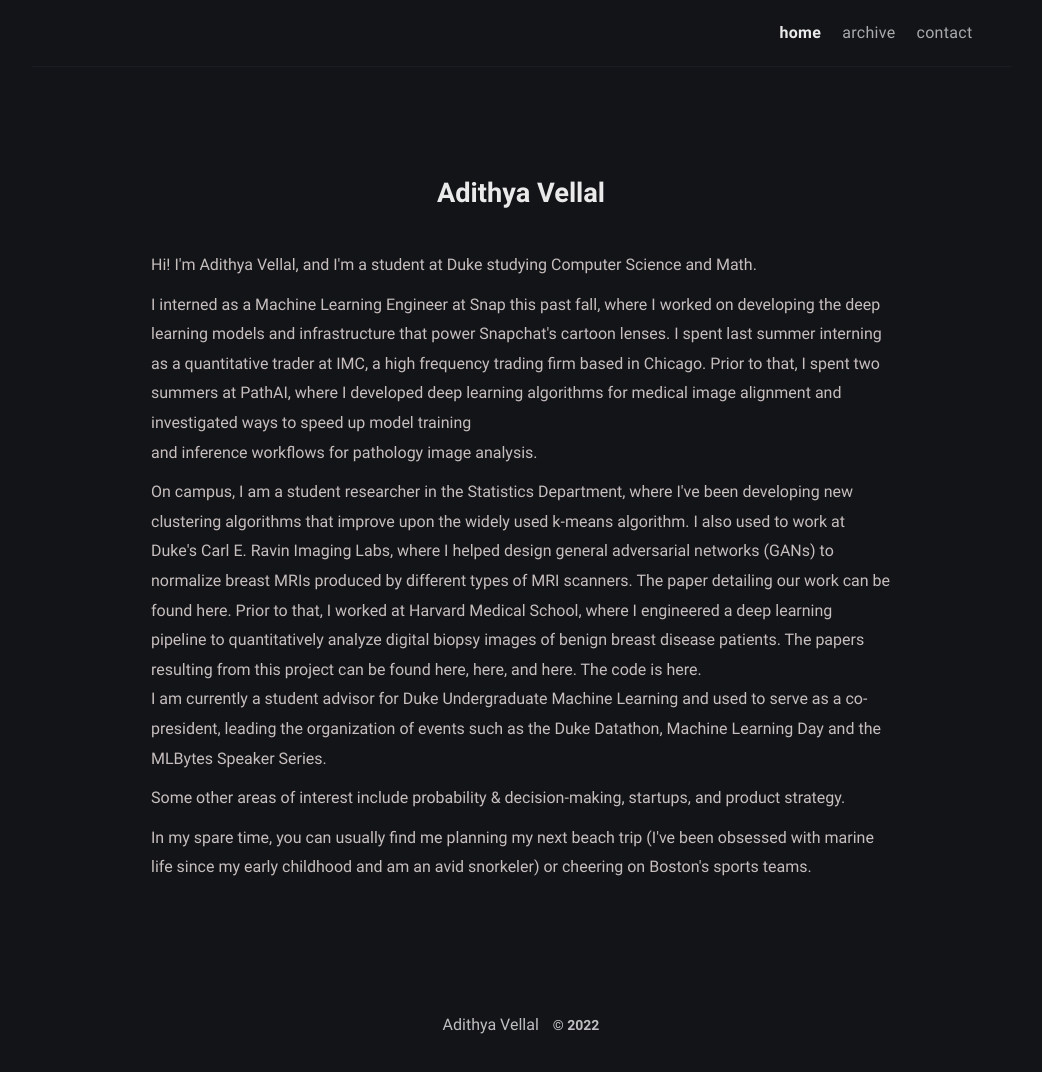
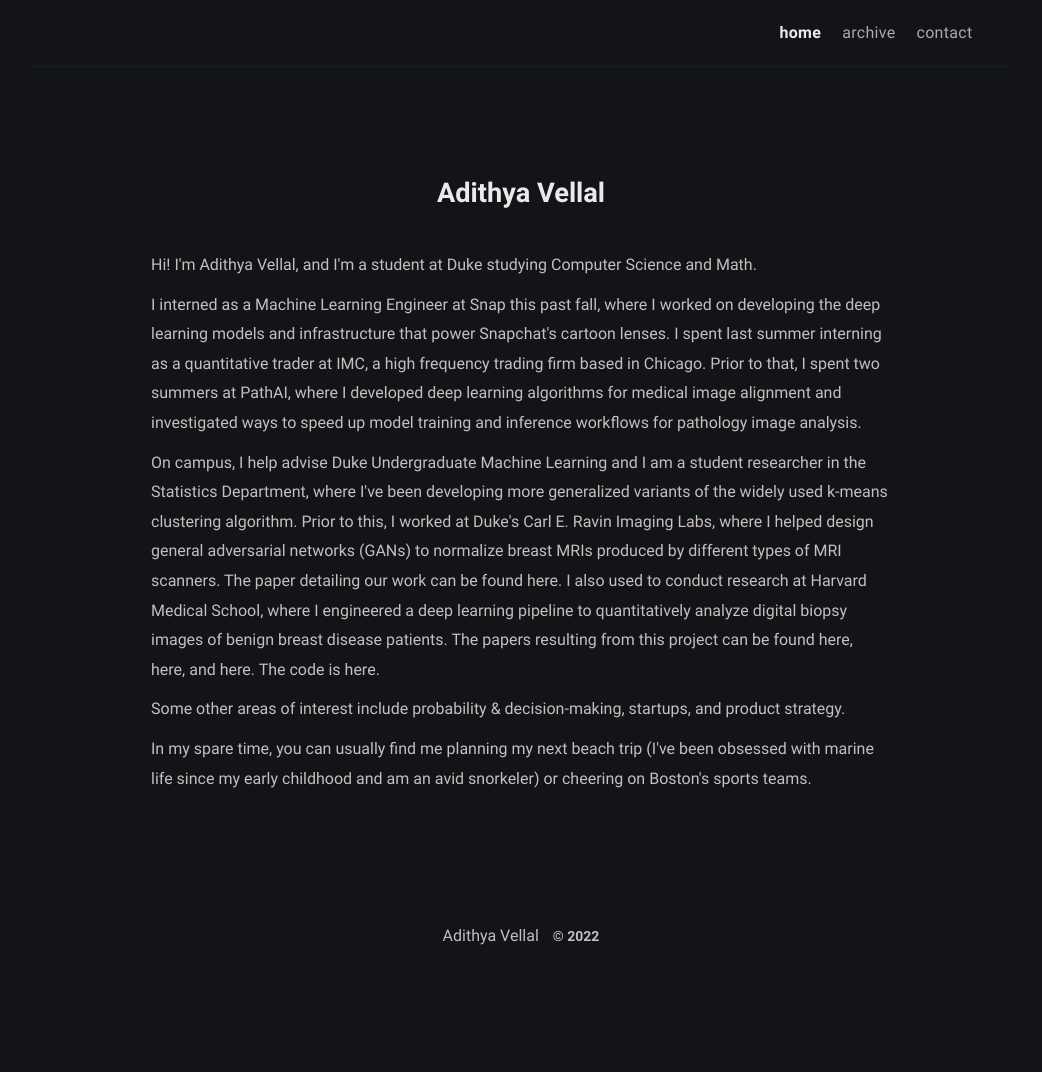
Before and after one commit to avellal14/avellal14.github.io, a Jekyll site: the page built from index.md, in a window 1280 px wide. Shown: the whole page, without its empty margins (119-1161 px from the left). Built offline with Jekyll 4.4.1, drawn with Linux system fonts in a browser that asks for light colours; after the commit the page ends 983 px from its top, so only the background shows below that.

Commit message:
Update home.html

```diff
--- a/_layouts/home.html
+++ b/_layouts/home.html
@@ -13,25 +13,23 @@ home: false
   models and infrastructure that power Snapchat's cartoon lenses. I spent last summer interning as a quantitative
   trader at IMC, a high frequency trading firm based in Chicago. Prior to that, I spent two summers at PathAI,
   where I developed deep learning algorithms for medical image alignment and investigated ways
-  to speed up model training <br> and inference workflows for pathology image analysis.
+  to speed up model training and inference workflows for pathology image analysis.
   <br>
 </p>
 
 <p>
-  On campus, I am a student researcher in the Statistics Department, where I've been developing
-  new clustering algorithms that improve upon the widely used k-means algorithm. I also used to
-  work at Duke's Carl E. Ravin Imaging Labs, where I helped design general adversarial networks (GANs)
+  On campus, I help advise Duke Undergraduate Machine Learning and
+  I am a student researcher in the Statistics Department, where I've been developing
+  more generalized variants of the widely used k-means clustering algorithm. Prior to this,
+  I worked at Duke's Carl E. Ravin Imaging Labs, where I helped design general adversarial networks (GANs)
   to normalize breast MRIs produced by different types of MRI scanners. The paper detailing our work
-  can be found <a href="https://arxiv.org/pdf/1912.08061.pdf">here</a>. Prior to that, I worked at
-  Harvard Medical School, where I engineered a deep learning pipeline to quantitatively analyze
+  can be found <a href="https://arxiv.org/pdf/1912.08061.pdf">here</a>. I also used to conduct research
+  at Harvard Medical School, where I engineered a deep learning pipeline to quantitatively analyze
   digital biopsy images of benign breast disease patients. The papers resulting from this project
   can be found <a href="https://academic.oup.com/jncics/advance-article/doi/10.1093/jncics/pkaa119/6081057?guestAccessKey=22d40f06-4c8f-488b-9f1f-46b283fe4da5">here</a>,
   <a href="https://cebp.aacrjournals.org/content/early/2020/12/05/1055-9965.EPI-20-1348">here</a>, and <a href="https://www.researchsquare.com/article/rs-62424/v1">here</a>.
   The code is <a href="https://github.com/avellal14/BBD_Pipeline">here</a>.
   <br>
-
-  I am currently a student advisor for Duke Undergraduate Machine Learning and used to serve as a co-president,
-  leading the organization of events such as the Duke Datathon, Machine Learning Day and the MLBytes Speaker Series.
 </p>
 
 <p>
```
